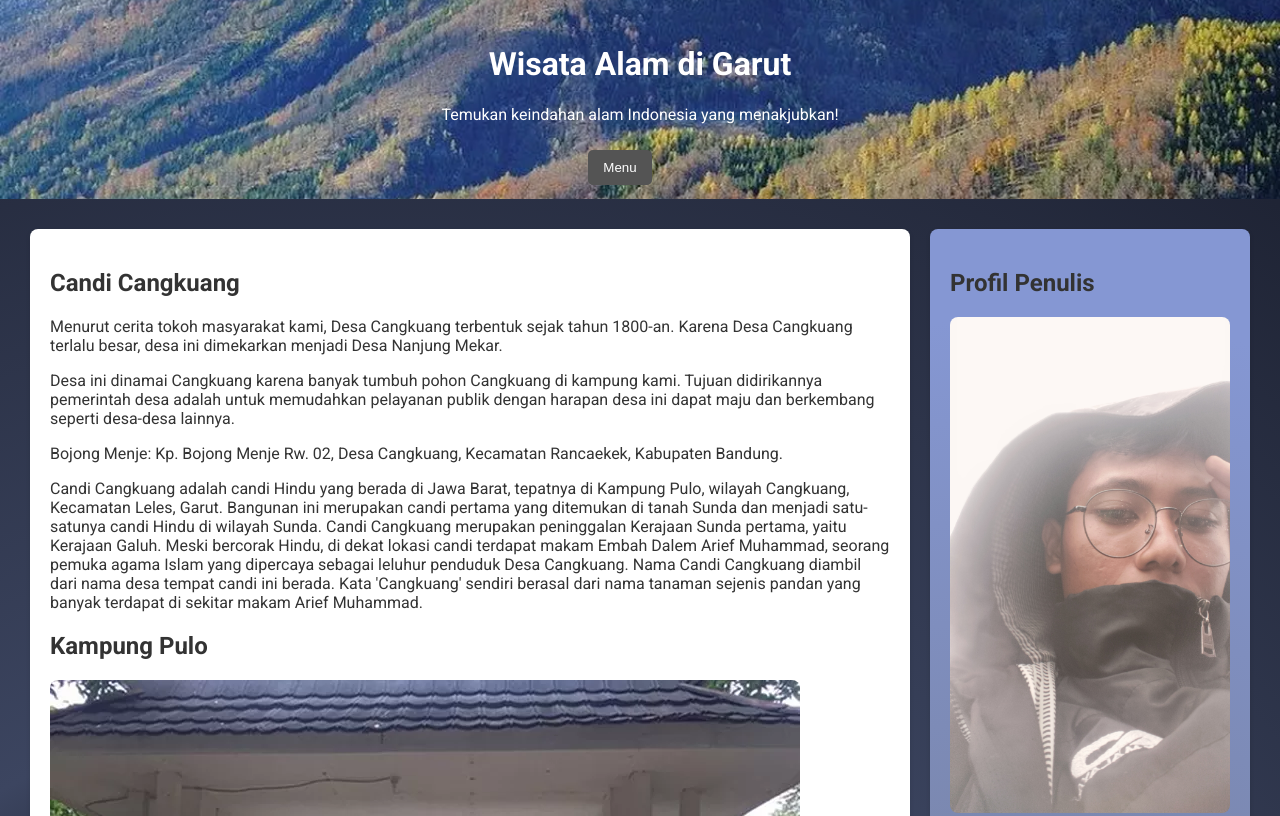
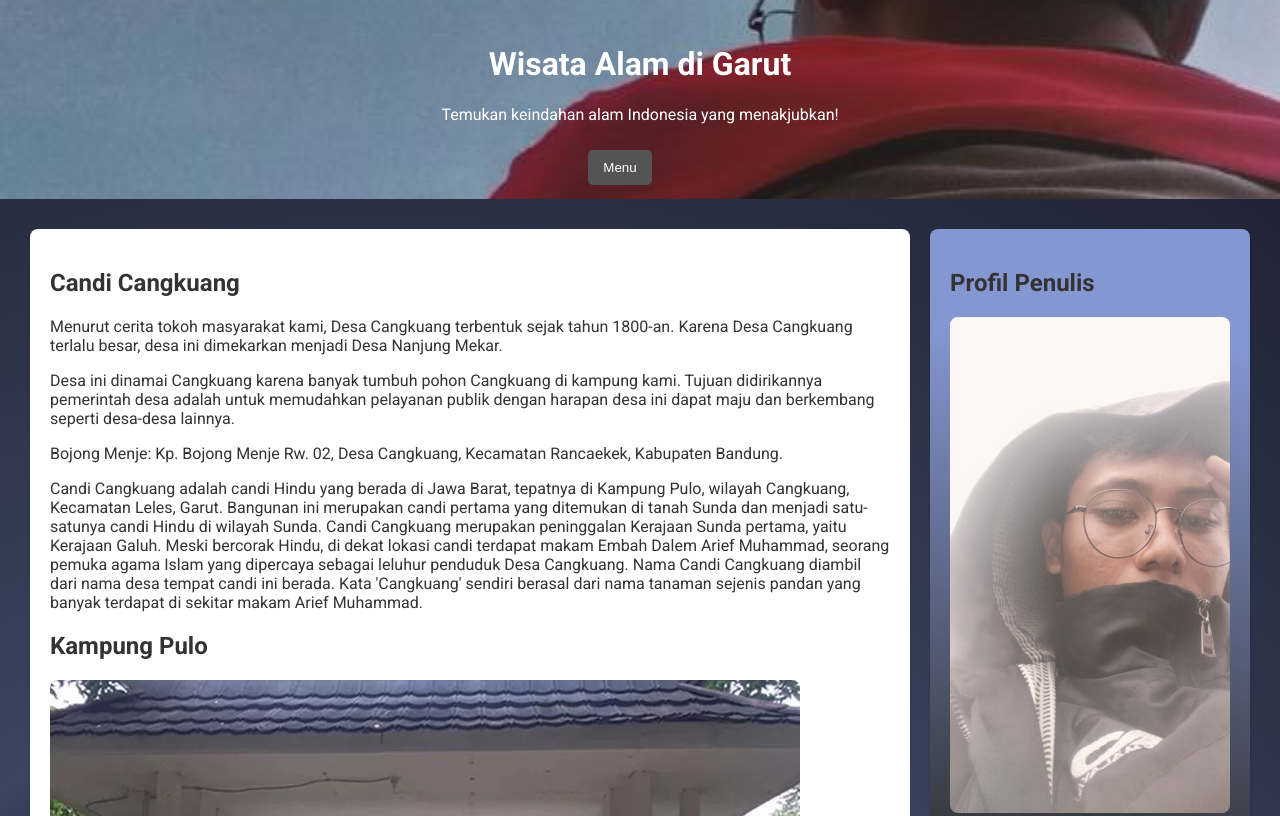
Before and after one commit to Zeeya1712/MyCV, a plain HTML site: page CandiCangkuang.html in a window 1280 px wide. Shown: the top 816 px of the page. Drawn offline with Linux system fonts and the light colour scheme.

Commit message:
another1 commit

```diff
--- a/CandiCangkuang.css
+++ b/CandiCangkuang.css
@@ -6,7 +6,7 @@ body {
     color: #333;
 }
 header {
-background-image: url('gunung.jpg');
+background-image: url('me\ to.jpg');
 background-size: cover;
 background-position: center;
 color: white;
@@ -77,7 +77,7 @@ aside {
     flex: 1;
     padding: 20px;
     margin: 10px;
-    background: radial-gradient(circle at 30% 107%, hsl(0, 0%, 100%) 20%, #7b88b0 45%, #8597d3 90%);
+    background: radial-gradient(circle at 30% 107%, hsl(0, 0%, 100%) 20%, hsl(223, 6%, 23%) 45%, #8597d3 90%);
     border-radius: 8px;
     box-shadow: 0 2px 5px rgba(0, 0, 0, 0.1);
 }
```
Also changed, not shown: style.css (indentation only).
